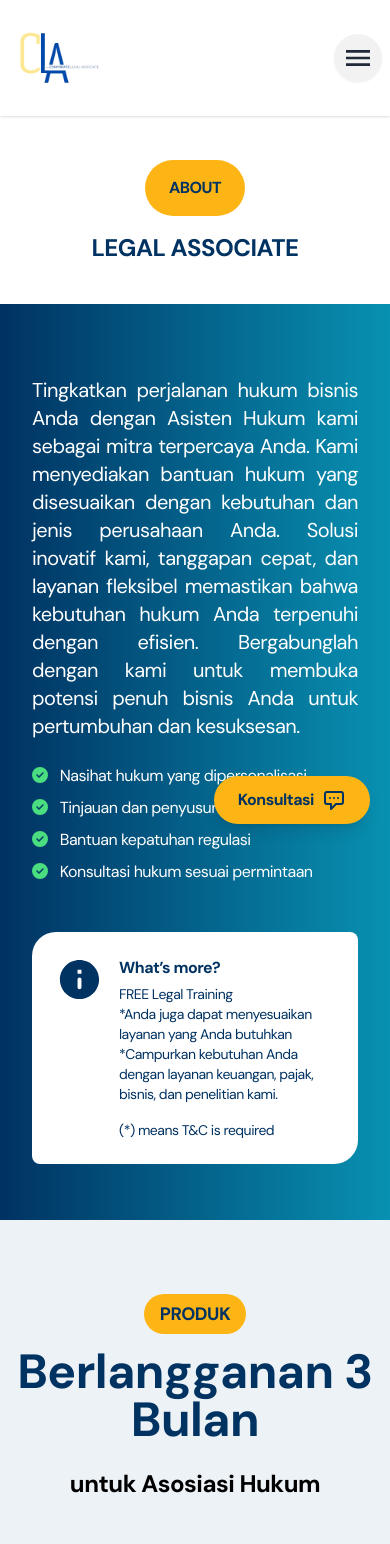
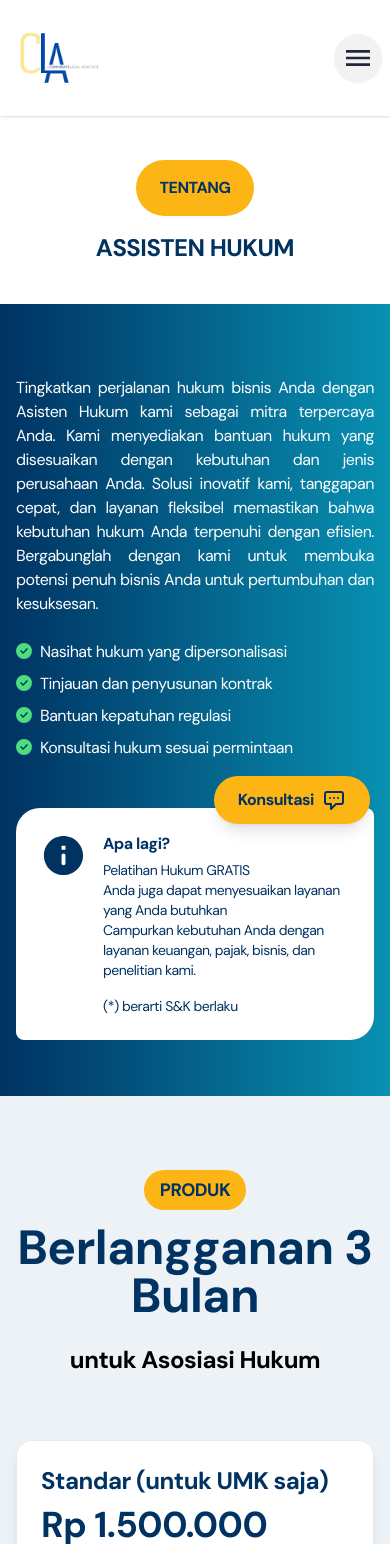
Before and after one commit to nctrnlman/client-cla-indonesia, a React (Vite) app: page /legal-associate in a window 390 px wide. Shown: the top 1544 px of the page. Built offline with nearby package versions, Linux system fonts and the light colour scheme.

Commit message:
adjust translation legal associate

```diff
--- a/src/components/legal-associate/Hero.jsx
+++ b/src/components/legal-associate/Hero.jsx
@@ -1,12 +1,12 @@
 import { FontAwesomeIcon } from "@fortawesome/react-fontawesome";
-import {
-  faBalanceScale,
-  faCheckCircle,
-} from "@fortawesome/free-solid-svg-icons";
+import { faCheckCircle } from "@fortawesome/free-solid-svg-icons";
 import { motion } from "framer-motion";
+import { useTranslation } from "react-i18next";
 import people from "../../assets/bg/legal_associate_hero.png";
 
 function Hero() {
+  const { t } = useTranslation("legalAssociate");
+
   const MotionText = ({ children, delay = 0 }) => (
     <motion.div
       initial={{ opacity: 0, y: 20 }}
@@ -18,43 +18,39 @@ function Hero() {
   );
 
   return (
-    <div className="pt-20">
-      <div className="flex flex-col justify-center gap-4 items-center mx-auto h-full">
+    <div className="pt-20 ">
+      <div className="flex flex-col justify-center gap-4 items-center mx-auto h-full text-center">
         <button className="bg-secondary p-4 px-6 rounded-full text-primary font-extrabold text-base md:text-lg transition duration-300">
-          ABOUT
+          {t("hero.aboutButton")}
         </button>
-        <p className="text-center text-[#003262] font-extrabold outline-2 text-2xl sm:text-2xl md:text-4xl lg:text-5xl px-4 sm:px-8">
-          LEGAL ASSOCIATE
+        <p className="text-center text-[#003262] font-extrabold outline-2 text-2xl sm:text-2xl md:text-4xl lg:text-5xl">
+          {t("hero.title")}
         </p>
       </div>
       {/* desc */}
       <div className="bg-gradient-to-r from-primary to-cyan-600 h-full p-4 mt-10 w-full">
-        <div className="flex flex-col justify-center md:flex-row md:justify-around gap-6 max-w-7xl mx-auto py-10 items-center">
+        <div className="flex flex-col md:flex-row md:justify-around gap-6 max-w-7xl mx-auto py-10 items-center">
           {/* text */}
-          <div className="px-4">
-          <p className="text-justify text-xl md:text-2xl max-w-4xl py-4 text-white">
-  Tingkatkan perjalanan hukum bisnis Anda dengan Asisten Hukum kami sebagai mitra terpercaya Anda. Kami menyediakan bantuan hukum yang disesuaikan dengan kebutuhan dan jenis perusahaan Anda. Solusi inovatif kami, tanggapan cepat, dan layanan fleksibel memastikan bahwa kebutuhan hukum Anda terpenuhi dengan efisien. Bergabunglah dengan kami untuk membuka potensi penuh bisnis Anda untuk pertumbuhan dan kesuksesan.
+          <div className="text-white max-w-4xl">
+            <p className="text-justify text-base md:text-lg lg:text-xl py-4">
+              {t("hero.description")}
             </p>
             <ul className="text-left space-y-2 py-2">
-              {[
-                "Nasihat hukum yang dipersonalisasi",
-                "Tinjauan dan penyusunan kontrak",
-                "Bantuan kepatuhan regulasi",
-                "Konsultasi hukum sesuai permintaan",
-              ].map((item, index) => (
+              {t("hero.features", { returnObjects: true }).map(
+                (item, index) => (
                   <MotionText key={index} delay={0.8 + index * 0.1}>
                     <li className="text-base">
                       <FontAwesomeIcon
                         icon={faCheckCircle}
                         className="mr-2 text-green-400"
-                    />{" "}
-                    <span className="text-white"> {item}</span>
+                      />
+                      <span>{item}</span>
                     </li>
                   </MotionText>
-              ))}
+                )
+              )}
             </ul>
-            <div>
-              <div className="bg-white text-primary w-fit flex p-6 rounded-lg gap-4 rounded-tl-3xl rounded-br-3xl mt-10">
+            <div className="bg-white text-primary w-full md:w-fit flex p-6 rounded-lg gap-4 rounded-tl-3xl rounded-br-3xl mt-10">
               {/* icon */}
               <div>
                 <svg
@@ -78,15 +74,13 @@ function Hero() {
                 </svg>
               </div>
               <div className="text-sm">
-                  <p className="font-bold text-base md:text-xl">What’s more?</p>
-                  <p className="pt-1">FREE Legal Training</p>
-                  <p>*Anda juga dapat menyesuaikan layanan yang Anda butuhkan</p>
-                  <p>
-                  *Campurkan kebutuhan Anda dengan layanan keuangan, pajak, bisnis, dan
-                   penelitian kami.
+                <p className="font-bold text-base md:text-lg lg:text-xl">
+                  {t("hero.moreInfo.heading")}
                 </p>
-                  <p className="pt-4 text-sm"> (*) means T&C is required</p>
-                </div>
+                <p className="pt-1">{t("hero.moreInfo.subheading")}</p>
+                <p>{t("hero.moreInfo.customServices")}</p>
+                <p>{t("hero.moreInfo.additionalServices")}</p>
+                <p className="pt-4 text-sm">{t("hero.moreInfo.note")}</p>
               </div>
             </div>
           </div>
--- a/src/i18n.js
+++ b/src/i18n.js
@@ -16,6 +16,7 @@ import legalityPackageEN from "./locales/en/legalityPackage.json";
 import packageSubscriptionEN from "./locales/en/packageSubscription.json";
 import aboutEN from "./locales/en/about.json";
 import trainingPackageEN from "./locales/en/trainingPackage.json";
+import legalAssociateEN from "./locales/en/legalAssociate.json";
 
 // Indonesia
 import translationID from "./locales/id/translation.json";
@@ -30,6 +31,7 @@ import legalityPackageID from "./locales/id/legalityPackage.json";
 import packageSubscriptionID from "./locales/id/packageSubscription.json";
 import aboutID from "./locales/id/about.json";
 import trainingPackageID from "./locales/id/trainingPackage.json";
+import legalAssociateID from "./locales/id/legalAssociate.json";
 
 // Chinese
 import translationZH from "./locales/zh/translation.json";
@@ -44,6 +46,7 @@ import legalityPackageZH from "./locales/zh/legalityPackage.json";
 import packageSubscriptionZH from "./locales/zh/packageSubscription.json";
 import aboutZH from "./locales/zh/about.json";
 import trainingPackageZH from "./locales/zh/trainingPackage.json";
+import legalAssociateZH from "./locales/zh/legalAssociate.json";
 
 const resources = {
   en: {
@@ -59,6 +62,7 @@ const resources = {
     packageSubscription: packageSubscriptionEN,
     about: aboutEN,
     trainingPackage: trainingPackageEN,
+    legalAssociate: legalAssociateEN,
   },
   id: {
     translation: translationID,
@@ -73,6 +77,7 @@ const resources = {
     packageSubscription: packageSubscriptionID,
     about: aboutID,
     trainingPackage: trainingPackageID,
+    legalAssociate: legalAssociateID,
   },
   zh: {
     translation: translationZH,
@@ -87,6 +92,7 @@ const resources = {
     packageSubscription: packageSubscriptionZH,
     about: aboutZH,
     trainingPackage: trainingPackageZH,
+    legalAssociate: legalAssociateZH,
   },
 };
 
--- /dev/null
+++ b/src/locales/en/legalAssociate.json
@@ -0,0 +1,20 @@
+{
+  "hero": {
+    "aboutButton": "ABOUT",
+    "title": "LEGAL ASSOCIATE",
+    "description": "Elevate your business's legal journey with our Legal Associate as your trusted partner. We provide tailored legal assistance to suit your company's needs and type. Our innovative solutions, prompt responses, and flexible services ensure your legal needs are met efficiently. Join us to unlock your business's full potential for growth and success.",
+    "features": [
+      "Personalized legal advice",
+      "Contract review and drafting",
+      "Regulatory compliance assistance",
+      "On-demand legal consultations"
+    ],
+    "moreInfo": {
+      "heading": "What’s more?",
+      "subheading": "FREE Legal Training",
+      "customServices": "You can also customize the services you need",
+      "additionalServices": "Mix your needs with our financial, tax, business, and research services.",
+      "note": "(*) means T&C is required"
+    }
+  }
+}
--- /dev/null
+++ b/src/locales/id/legalAssociate.json
@@ -0,0 +1,20 @@
+{
+  "hero": {
+    "aboutButton": "TENTANG",
+    "title": "ASSISTEN HUKUM",
+    "description": "Tingkatkan perjalanan hukum bisnis Anda dengan Asisten Hukum kami sebagai mitra terpercaya Anda. Kami menyediakan bantuan hukum yang disesuaikan dengan kebutuhan dan jenis perusahaan Anda. Solusi inovatif kami, tanggapan cepat, dan layanan fleksibel memastikan bahwa kebutuhan hukum Anda terpenuhi dengan efisien. Bergabunglah dengan kami untuk membuka potensi penuh bisnis Anda untuk pertumbuhan dan kesuksesan.",
+    "features": [
+      "Nasihat hukum yang dipersonalisasi",
+      "Tinjauan dan penyusunan kontrak",
+      "Bantuan kepatuhan regulasi",
+      "Konsultasi hukum sesuai permintaan"
+    ],
+    "moreInfo": {
+      "heading": "Apa lagi?",
+      "subheading": "Pelatihan Hukum GRATIS",
+      "customServices": "Anda juga dapat menyesuaikan layanan yang Anda butuhkan",
+      "additionalServices": "Campurkan kebutuhan Anda dengan layanan keuangan, pajak, bisnis, dan penelitian kami.",
+      "note": "(*) berarti S&K berlaku"
+    }
+  }
+}
--- /dev/null
+++ b/src/locales/zh/legalAssociate.json
@@ -0,0 +1,20 @@
+{
+  "hero": {
+    "aboutButton": "关于",
+    "title": "法律助理",
+    "description": "通过我们的法律助理提升您的业务法律旅程。我们提供量身定制的法律援助，以满足您公司需求和类型。我们的创新解决方案、快速响应和灵活服务确保高效满足您的法律需求。加入我们，释放您的业务全部潜力，实现增长和成功。",
+    "features": [
+      "个性化法律建议",
+      "合同审查和起草",
+      "合规监管协助",
+      "按需法律咨询"
+    ],
+    "moreInfo": {
+      "heading": "还有什么？",
+      "subheading": "免费法律培训",
+      "customServices": "您还可以定制所需的服务",
+      "additionalServices": "将您的需求与我们的金融、税务、商业和研究服务相结合。",
+      "note": "(*) 表示需要条款和条件"
+    }
+  }
+}
```
Lines whose indentation alone changed are shown as unchanged.
